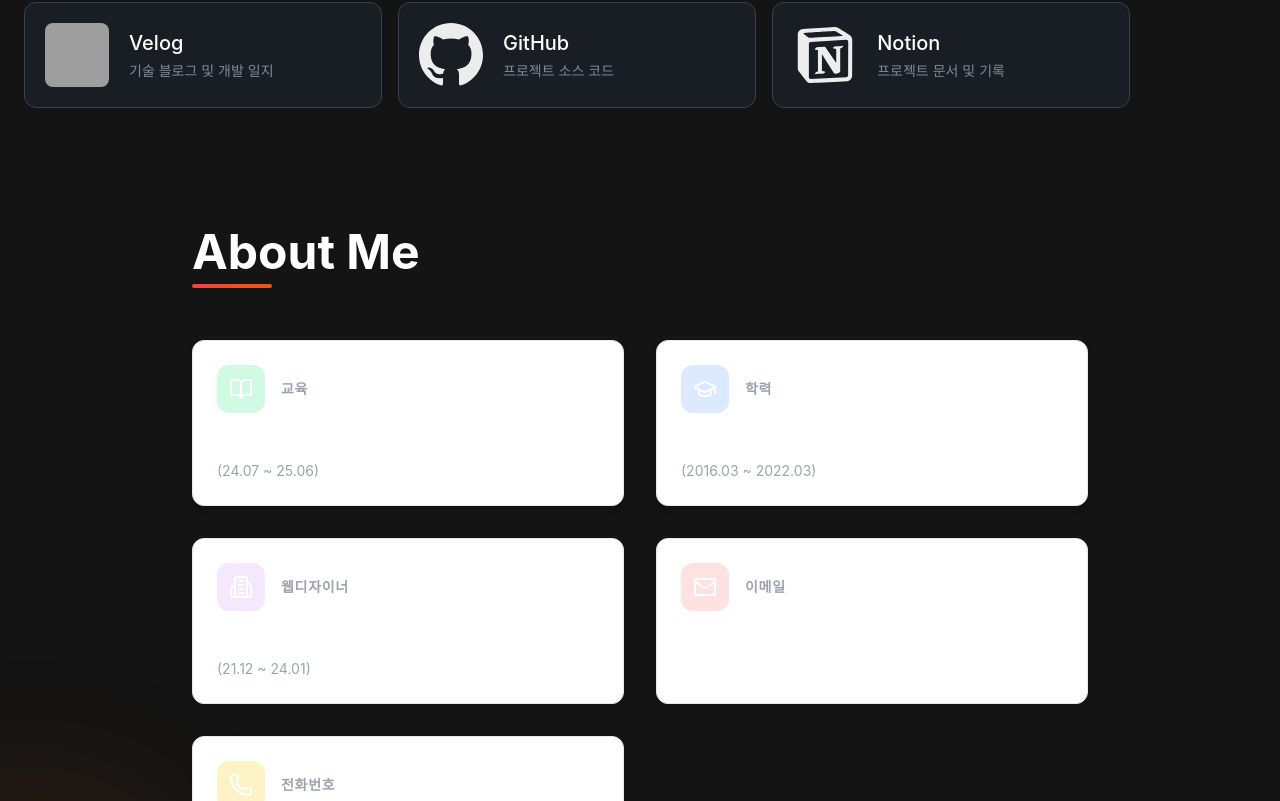
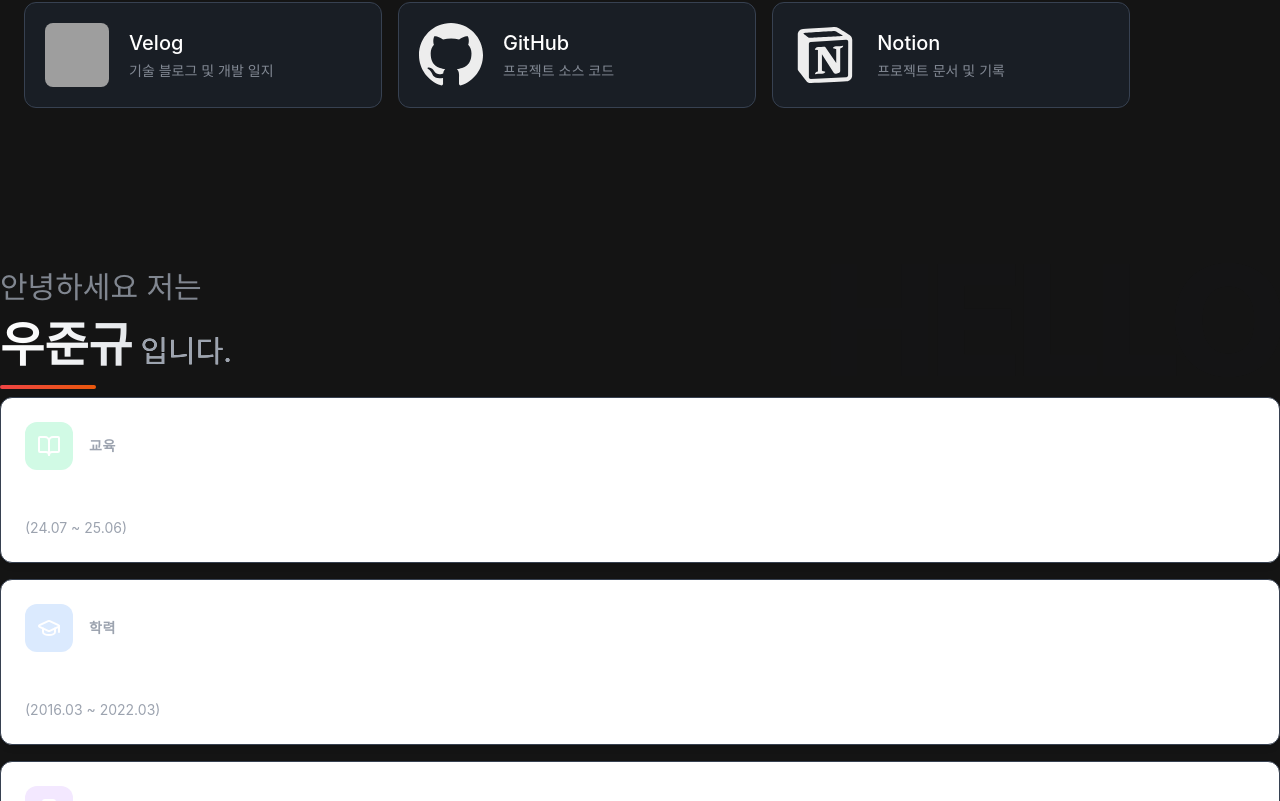
Before and after one commit to dnwnsrb11/WJG-my-portfolio, a Next.js app: page / in a window 1280 px wide. Shown: the part 519-1320 px from the top of the page. Built offline with nearby package versions, Linux system fonts and the light colour scheme; grey boxes are pictures that could not be loaded.

Commit message:
hisory 컴포넌트화

```diff
--- a/src/components/main/aboutMe.tsx
+++ b/src/components/main/aboutMe.tsx
@@ -1,120 +1,32 @@
-import React from "react";
-import {
-  Mail,
-  Phone,
-  GraduationCap,
-  BookOpen,
-  Building2,
-  Copy,
-} from "lucide-react";
+import { History } from "./history";
 
 export const AboutMe = () => {
-  const infoData = [
-    {
-      id: "training",
-      icon: <BookOpen className="w-6 h-6" />,
-      title: "교육",
-      content: "삼성 청년 SW 아카데미",
-      subContent: "(24.07 ~ 25.06)",
-      link: "#",
-      color: "from-emerald-500 to-teal-600",
-      iconBg: "bg-emerald-100 dark:bg-emerald-900/30",
-    },
-    {
-      id: "education",
-      icon: <GraduationCap className="w-6 h-6" />,
-      title: "학력",
-      content: "대구가톨릭대학교 디지털디자인 졸업",
-      subContent: "(2016.03 ~ 2022.03)",
-      color: "from-blue-500 to-indigo-600",
-      iconBg: "bg-blue-100 dark:bg-blue-900/30",
-    },
-    {
-      id: "UX/UI",
-      icon: <Building2 className="w-6 h-6" />,
-      title: "웹디자이너",
-      content: "소통파이브",
-      subContent: "(21.12 ~ 24.01)",
-      link: "#",
-      color: "from-purple-500 to-indigo-600",
-      iconBg: "bg-purple-100 dark:bg-purple-900/30",
-    },
-    {
-      id: "email",
-      icon: <Mail className="w-6 h-6" />,
-      title: "이메일",
-      content: "dnwnsrb11@naver.com",
-      copyable: true,
-      color: "from-red-500 to-orange-600",
-      iconBg: "bg-red-100 dark:bg-red-900/30",
-    },
-    {
-      id: "phone",
-      icon: <Phone className="w-6 h-6" />,
-      title: "전화번호",
-      content: "010-2386-6916",
-      copyable: true,
-      color: "from-amber-500 to-yellow-600",
-      iconBg: "bg-amber-100 dark:bg-amber-900/30",
-    },
-  ];
+  return (
+    <section className="pt-24 pb-16 w-full">
+      <div>
+        <section className="flex justify-between items-end mt-4">
+          <div className="relative z-10 mb-2">
+            <div className="mb-4">
+              <p className="text-2xl md:text-3xl font-normal text-gray-400 dark:text-gray-300 opacity-80">
+                안녕하세요 저는
+              </p>
+            </div>
+            <h1 className="text-4xl md:text-5xl font-bold bg-gradient-to-r from-white to-gray-300 dark:from-white dark:to-gray-400 text-transparent bg-clip-text">
+              우준규
+              <span className="text-2xl md:text-3xl font-normal ml-2 text-gray-400 dark:text-gray-300">
+                입니다.
+              </span>
+            </h1>
+            <div className="h-1 w-24 bg-gradient-to-r from-red-500 to-orange-600 rounded-full mt-4"></div>
+          </div>
+          <h3 className="text-[12vw] leading-none text-gray-800/5 dark:text-white/5 font-extrabold bottom-2 -left-4 z-0 tracking-tighter">
+            HELLO
+          </h3>
+        </section>
 
-  return (
-    <section className="pt-24 pb-16 custom:mx-6">
-      <div className="max-w-4xl mx-auto relative">
-        <h2 className="text-5xl font-bold mb-16 text-white relative inline-block">
-          About Me
-          <span className="absolute left-0 -bottom-3 w-20 h-1 bg-gradient-to-r from-red-500 to-orange-600 rounded-full"></span>
-        </h2>
-
-        <div className="grid gap-8 sm:grid-cols-2">
-          {infoData.map((info, index) => (
-            <div
-              key={index}
-              className="bg-white dark:bg-gray-800/60 backdrop-blur-sm rounded-xl border border-gray-200 dark:border-gray-700 p-6
-                group hover:scale-105 transition-all duration-300 shadow-md hover:shadow-xl relative overflow-hidden"
-            >
-              <div
-                className={`absolute inset-0 bg-gradient-to-br ${info.color} opacity-0 group-hover:opacity-5 transition-opacity duration-300`}
-              ></div>
-
-              <div className="flex items-center mb-4">
-                <div
-                  className={`p-3 rounded-xl ${info.iconBg} text-white
-                  group-hover:bg-gradient-to-br ${info.color} group-hover:text-white transition-all duration-300`}
-                >
-                  {info.icon}
-                </div>
-                <p
-                  className={`ml-4 text-sm font-semibold uppercase tracking-wider text-gray-400
-                  group-hover:text-transparent group-hover:bg-clip-text group-hover:bg-gradient-to-r ${info.color} transition-all duration-300`}
-                >
-                  {info.title}
-                </p>
-              </div>
-
-              <div className="flex flex-col items-start justify-center gap-1">
-                <h4
-                  className="text-xl font-medium text-white
-                  group-hover:text-transparent group-hover:bg-clip-text group-hover:bg-gradient-to-r
-                  group-hover:from-red-400 group-hover:to-orange-600 transition-all duration-300"
-                >
-                  {info.content}
-                </h4>
-
-                {info.subContent && (
-                  <p className="text-gray-400 text-sm">
-                    {info.subContent}
-                  </p>
-                )}
-              </div>
-              <div
-                className={`absolute bottom-0 left-0 h-1 w-0 group-hover:w-full
-                rounded-b-xl bg-gradient-to-r ${info.color} transition-all duration-300`}
-              ></div>
-            </div>
-          ))}
-        </div>
+        <section>
+          <History />
+        </section>
       </div>
     </section>
   );
--- /dev/null
+++ b/src/components/main/history.tsx
@@ -0,0 +1,108 @@
+import {
+  Mail,
+  Phone,
+  GraduationCap,
+  BookOpen,
+  Building2,
+  Copy,
+} from "lucide-react";
+
+export const History = () => {
+  const infoData = [
+    {
+      id: "training",
+      icon: <BookOpen className="w-6 h-6" />,
+      title: "교육",
+      content: "삼성 청년 SW 아카데미",
+      subContent: "(24.07 ~ 25.06)",
+      link: "#",
+      color: "from-emerald-500 to-teal-600",
+      iconBg: "bg-emerald-100 dark:bg-emerald-900/30",
+    },
+    {
+      id: "education",
+      icon: <GraduationCap className="w-6 h-6" />,
+      title: "학력",
+      content: "대구가톨릭대학교 디지털디자인 졸업",
+      subContent: "(2016.03 ~ 2022.03)",
+      color: "from-blue-500 to-indigo-600",
+      iconBg: "bg-blue-100 dark:bg-blue-900/30",
+    },
+    {
+      id: "UX/UI",
+      icon: <Building2 className="w-6 h-6" />,
+      title: "웹디자이너",
+      content: "소통파이브",
+      subContent: "(21.12 ~ 24.01)",
+      link: "#",
+      color: "from-purple-500 to-indigo-600",
+      iconBg: "bg-purple-100 dark:bg-purple-900/30",
+    },
+    {
+      id: "email",
+      icon: <Mail className="w-6 h-6" />,
+      title: "이메일",
+      content: "dnwnsrb11@naver.com",
+      copyable: true,
+      color: "from-red-500 to-orange-600",
+      iconBg: "bg-red-100 dark:bg-red-900/30",
+    },
+    {
+      id: "phone",
+      icon: <Phone className="w-6 h-6" />,
+      title: "전화번호",
+      content: "010-2386-6916",
+      copyable: true,
+      color: "from-amber-500 to-yellow-600",
+      iconBg: "bg-amber-100 dark:bg-amber-900/30",
+    },
+  ];
+  return (
+    <div className="flex flex-col gap-4">
+      {infoData.map((info, index) => (
+        <div
+          key={index}
+          className="bg-white flex-1 dark:bg-gray-800/60 backdrop-blur-sm rounded-xl border border-gray-700 p-6
+                group hover:scale-105 transition-all duration-300 shadow-md hover:shadow-xl relative overflow-hidden"
+        >
+          <div
+            className={`absolute inset-0 bg-gradient-to-br ${info.color} opacity-0 group-hover:opacity-5 transition-opacity duration-300`}
+          ></div>
+
+          <div className="flex items-center mb-4">
+            <div
+              className={`p-3 rounded-xl ${info.iconBg} text-white
+                  group-hover:bg-gradient-to-br ${info.color} group-hover:text-white transition-all duration-300`}
+            >
+              {info.icon}
+            </div>
+            <p
+              className={`ml-4 text-sm font-semibold uppercase tracking-wider text-gray-400
+                  group-hover:text-transparent group-hover:bg-clip-text group-hover:bg-gradient-to-r ${info.color} transition-all duration-300`}
+            >
+              {info.title}
+            </p>
+          </div>
+
+          <div className="flex flex-col items-start justify-center gap-1">
+            <h4
+              className="text-xl font-medium text-white
+                  group-hover:text-transparent group-hover:bg-clip-text group-hover:bg-gradient-to-r
+                  group-hover:from-red-400 group-hover:to-orange-600 transition-all duration-300"
+            >
+              {info.content}
+            </h4>
+
+            {info.subContent && (
+              <p className="text-gray-400 text-sm">{info.subContent}</p>
+            )}
+          </div>
+          <div
+            className={`absolute bottom-0 left-0 h-1 w-0 group-hover:w-full
+                rounded-b-xl bg-gradient-to-r ${info.color} transition-all duration-300`}
+          ></div>
+        </div>
+      ))}
+    </div>
+  );
+};
```
